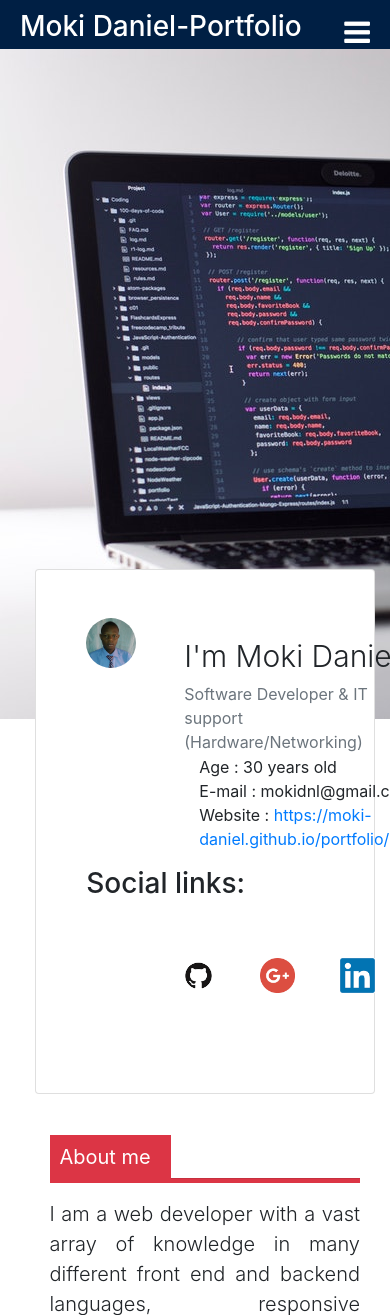
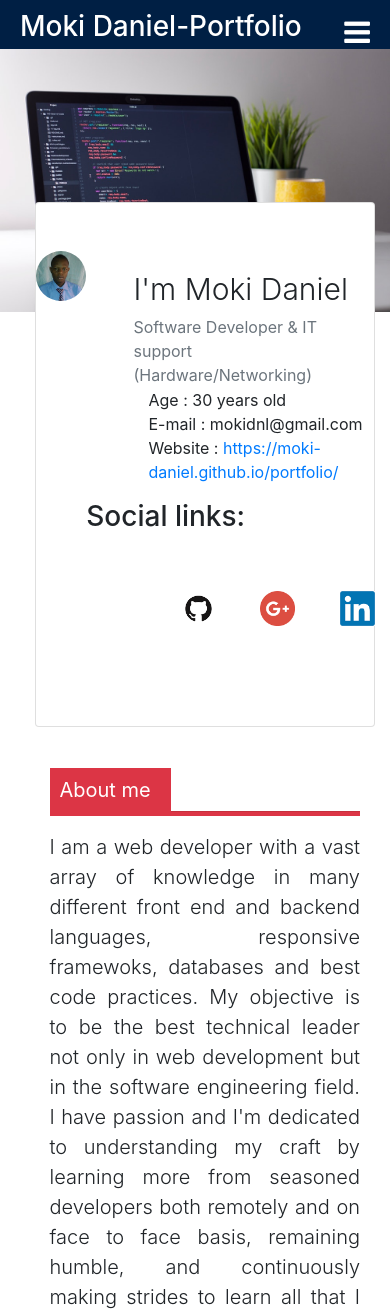
Before and after one commit to moki-daniel/portfolio1, a PHP site: page / in a window 390 px wide; the page is wider, and only the part inside the window is pictured. Shown: the top 1315 px of that part. Run offline with PHP 8.4, Linux system fonts and the light colour scheme; some libraries are stand-ins or nearby versions.

Commit message:
[start #164941541] made the background image responsive

```diff
--- a/main.css
+++ b/main.css
@@ -113,57 +113,6 @@ ul li a
     font-size: 30px;
     display: none;
 }
-
-/*------------------------------*/
-/* ---On small screens-----*/
-/*------------------------------*/
-
-@media  (max-width: 768px)
-{
-    .toggle-h3
-    {
-        float: left;
-    }
-    .toggle
-    {
-        display: block;
-    }
-    .nav-h3
-    {
-        display: none;
-    }
-    ul
-    {
-        width: 100%;
-        display: none;
-    }
-    ul li
-    {
-        display: block;
-        text-align: left;
-        font-size: 20px;
-    }
-    ul li:hover
-    {
-        background: #e91e63;
-        width: 28%;
-    }
-    .dac
-    {
-    margin-top: 20px;
-    }
-    .active
-    {
-        display: block;
-    }
-}
-
-/*#header a:hover
-{
-    color: green;
-    width: 100%;
-}*/
-
 #bg-img
 {
     background: url('../UI/computer.jpeg');
@@ -179,17 +128,21 @@ ul li a
     padding: 10px;
 
 }*/
-.media img
+
+/*.media img
 {
     background: url('../UI/moki2.jpg');
     background-repeat: no-repeat;
-    background-size: 100%;
     background-position: center;
+    background-size: cover;
+    background-position: center center;
+    background-attachment: fixed;
     height: 180px;
     width: 180px;
     margin-left: 15%;
     border-radius: 70%;
-}
+}*/
+
 .media-body h3
 {
     font-size: 30px;
@@ -212,7 +165,7 @@ only screen and (min-width: 320px)
 
 
 
-.bg-img img
+/*.bg-img img
 {
     background-image: url('../UI/computer.jpeg');
     background-position: center center;
@@ -220,7 +173,7 @@ only screen and (min-width: 320px)
     background-attachment: fixed;
     background-size: cover;
 
-}
+}*/
 
     .media img
 {
@@ -341,3 +294,69 @@ margin-top: 20px;
     margin-left: 40%;
     font-weight: bold;
 }
+
+
+/*------------------------------*/
+/* ---On small screens-----*/
+/*------------------------------*/
+
+@media  (max-width: 768px)
+{
+    .toggle-h3
+    {
+        float: left;
+    }
+    .toggle
+    {
+        display: block;
+    }
+    .nav-h3
+    {
+        display: none;
+    }
+    ul
+    {
+        width: 100%;
+        display: none;
+    }
+    ul li
+    {
+        display: block;
+        text-align: left;
+        font-size: 20px;
+    }
+    ul li:hover
+    {
+        background: #e91e63;
+        width: 32%;
+    }
+    #bg-img img
+    {
+    background: url('../UI/computer.jpeg');
+    background-repeat: no-repeat;
+    background-size: cover;
+    background-position: center center;
+    background-attachment: fixed;
+    width: 100%;
+    }
+    #about
+    {
+    margin-left: 5%;
+    margin-top: -110px;
+    }
+
+    .dac
+    {
+    margin-top: 20px;
+    }
+    .active
+    {
+        display: block;
+    }
+}
+
+/*#header a:hover
+{
+    color: green;
+    width: 100%;
+}*/
```
